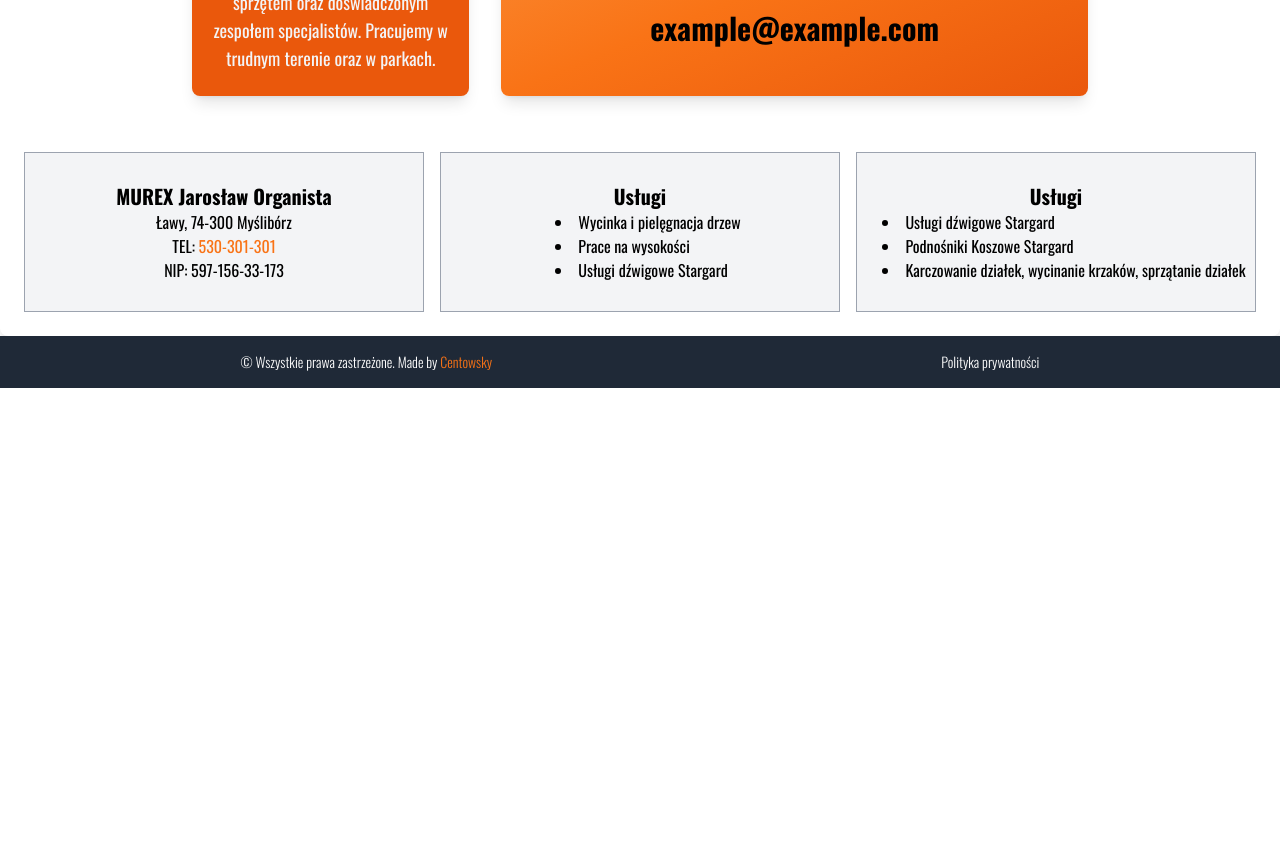
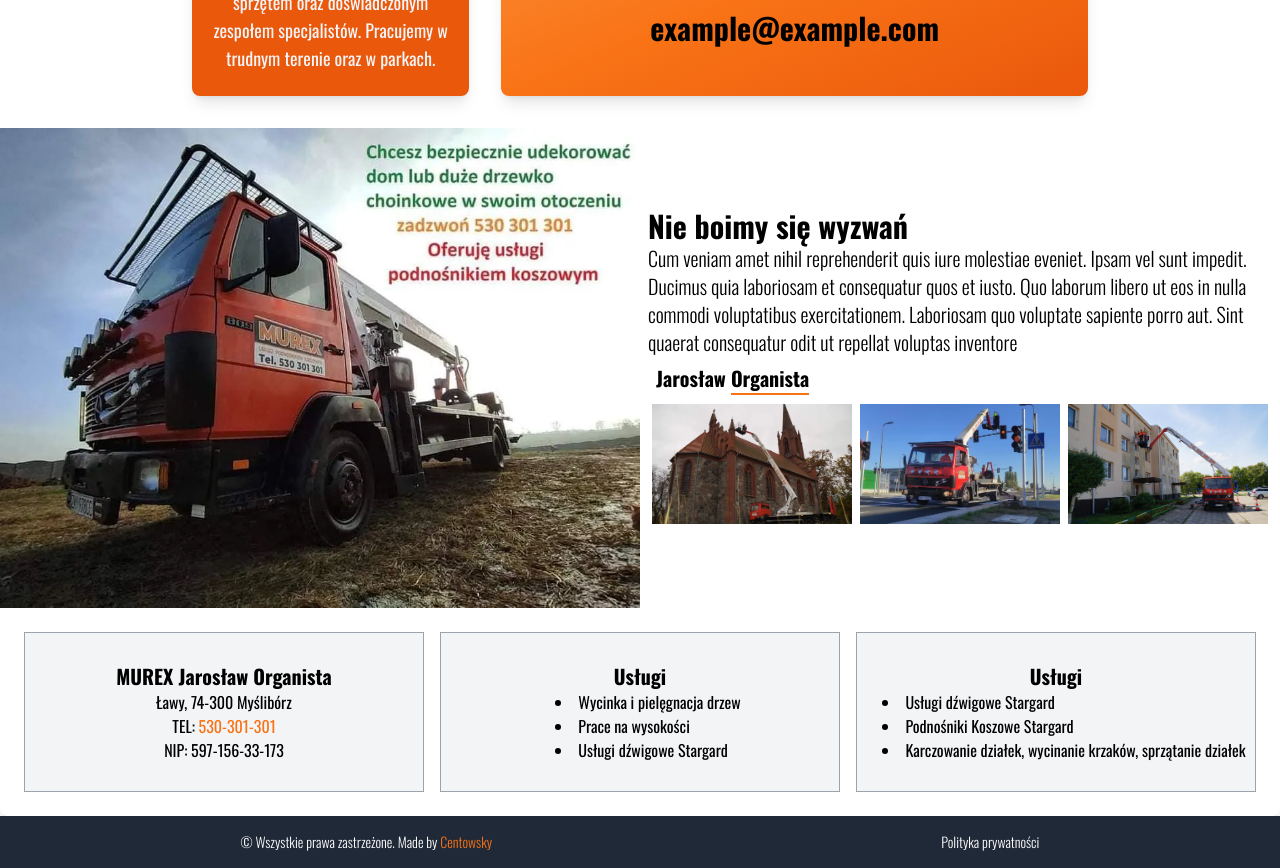
Before and after one commit to Centowsky/Murex, a React (Create React App) app: page / in a window 1280 px wide. Shown: the part 2400-3268 px from the top of the page. Before the commit the page ends 2788 px from the top, so only its background shows below. Built offline with nearby package versions, Linux system fonts and the light colour scheme; a web font is replaced by a local one.

Commit message:
The commit removes FirmaInfo component from the Home page and adds it to the Firma page. (generated by useblackbox.ai )

```diff
--- a/src/components/FirmaInfo.tsx
+++ b/src/components/FirmaInfo.tsx
@@ -6,7 +6,7 @@ import info3 from "../assets/info3.webp";
 
 const FirmaInfo: React.FC = () => {
   return (
-    <div className="w-screen flex flex-col md:flex-row items-center">
+    <div className="w-screen max-w-full flex flex-col md:flex-row items-center">
       <div className="w-full md:w-1/2 flex items-center justify-center">
         <img src={Murex} alt="Firma Murex" className="object-cover w-full" />
       </div>
--- a/src/pages/Home.tsx
+++ b/src/pages/Home.tsx
@@ -13,7 +13,7 @@ const Home: React.FC = () => {
       <Header currentPage="Strona główna" />
       <Oferta />
       <Firma />
-      {/* <FirmaInfo /> */}
+      <FirmaInfo />
       <Wizytowka />
     </>
   );
```
